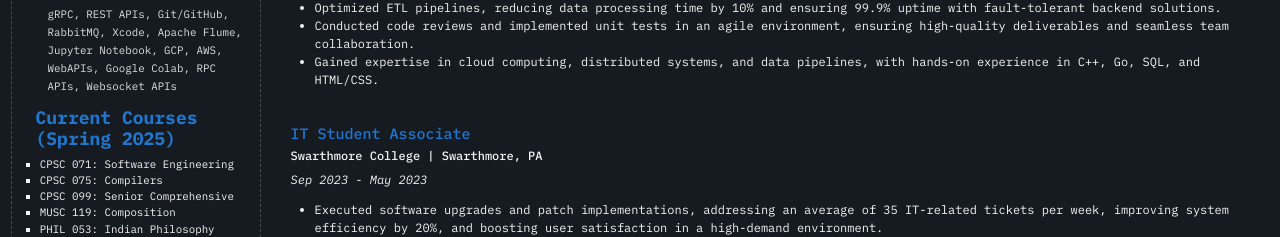
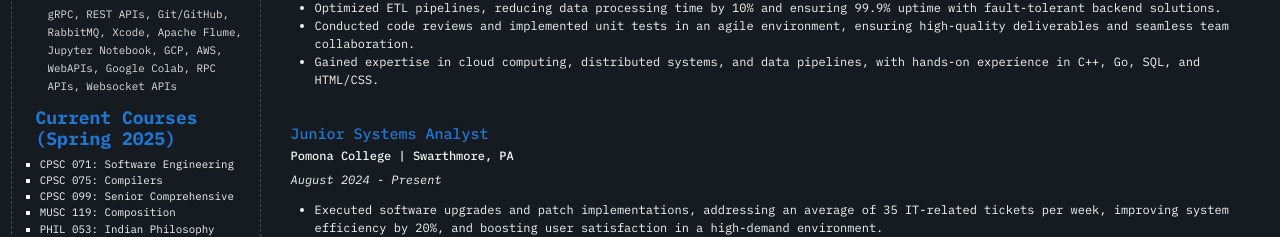
Before and after one commit to onyangojerry/portfolio-react, a React (Vite) app: page / in a window 1280 px wide. Shown: the part 1020-1257 px from the top of the page. Built offline with nearby package versions, Linux system fonts and the light colour scheme; no server answers.

Commit message:
Update ExperienceTimeline.tsx

```diff
--- a/src/components/ExperienceTimeline/ExperienceTimeline.tsx
+++ b/src/components/ExperienceTimeline/ExperienceTimeline.tsx
@@ -56,9 +56,9 @@ const ExperienceTimeline: React.FC = () => (
       ]}
     />
     <ExperienceItem
-      role="IT Student Associate"
-      company="Swarthmore College"
-      duration="Sep 2023 - May 2023"
+      role="Junior Systems Analyst"
+      company="Pomona College"
+      duration="August 2024 - Present"
       location="Swarthmore, PA"
       description={[
         "Executed software upgrades and patch implementations, addressing an average of 35 IT-related tickets per week, improving system efficiency by 20%, and boosting user satisfaction in a high-demand environment.",
```
